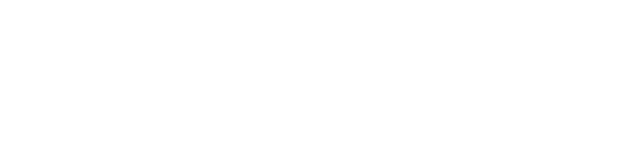
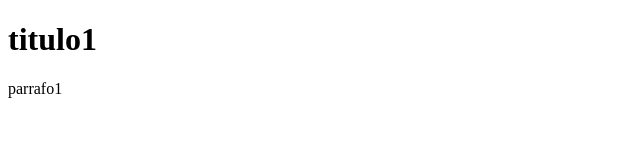
Before and after one commit to alainmelendez/pruebaderamas, a plain HTML site: page index.html in a window 1280 px wide. Shown: the whole page, without its empty margins (0-640 px from the left). Drawn offline with Linux system fonts and the light colour scheme.

Commit message:
Este es el commit de la rama 1

```diff
--- a/index.html
+++ b/index.html
@@ -7,6 +7,7 @@
     <title>Document</title>
 </head>
 <body>
-
+    <h1>titulo1</h1>
+    <p>parrafo1</p>
 </body>
 </html>
```
